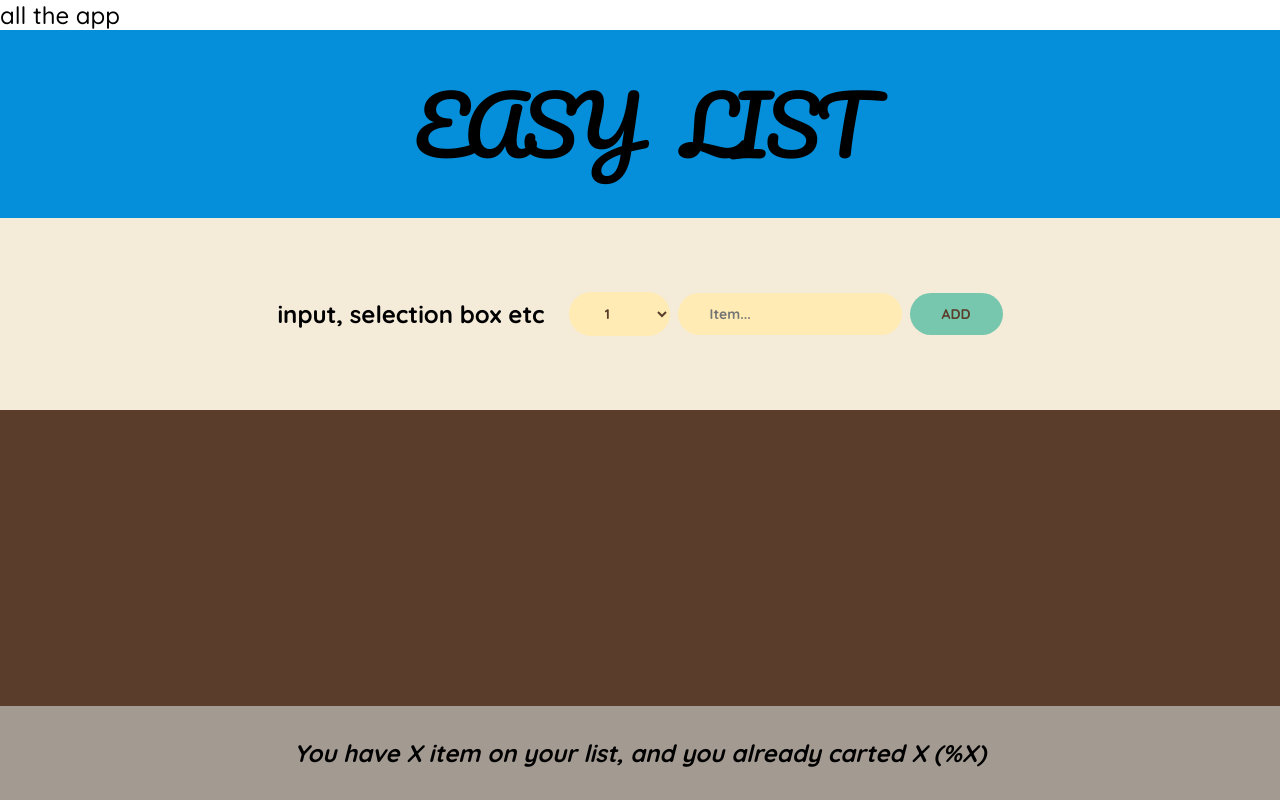
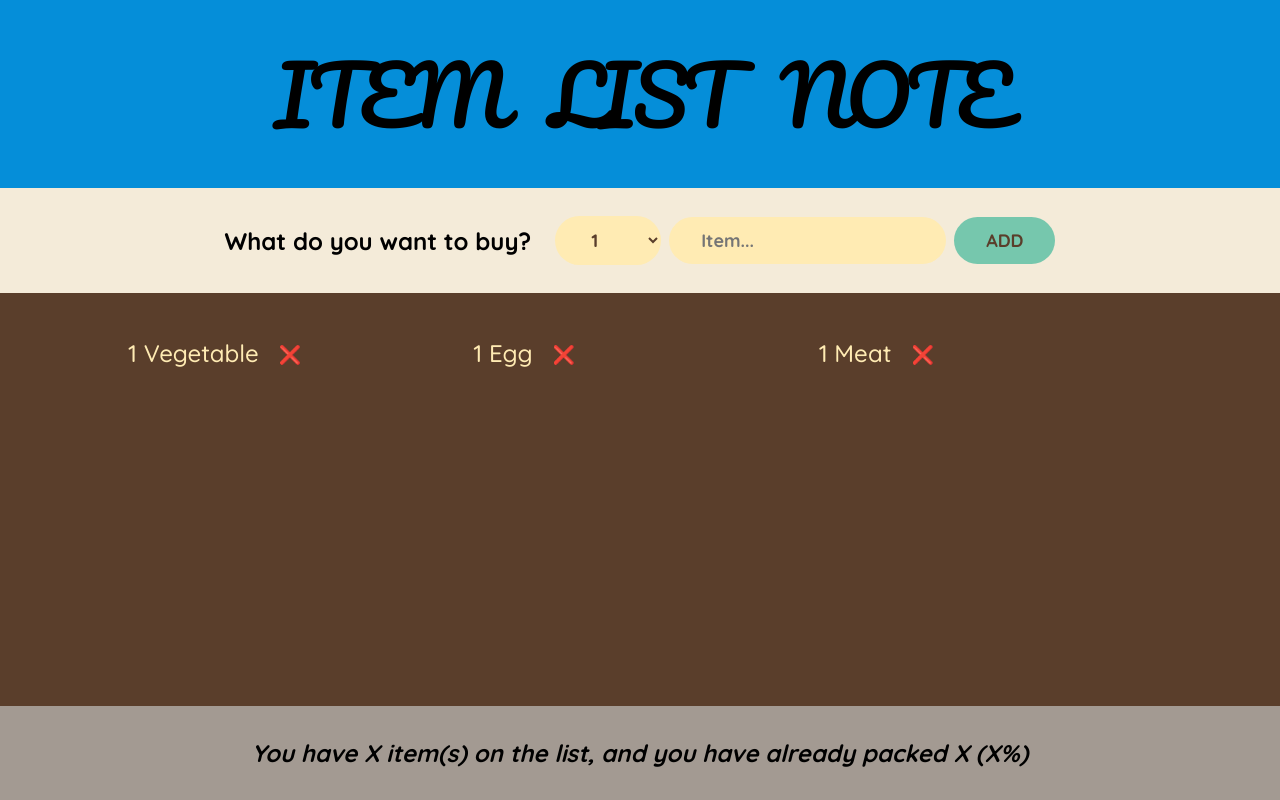
Before and after one commit to Bocahapel/travel-list, a React (Create React App) app: page / in a window 1280 px wide. Built offline with nearby package versions, Linux system fonts and the light colour scheme.

Commit message:
creating new code for review

```diff
--- a/src/App.js
+++ b/src/App.js
@@ -6,18 +6,34 @@ const initialItems = [
   { id: 3, description: "Meat", quantity: 1, packed: false },
 ];
 
-export default function App() {
+/*export default function App() {
   const [items, setItems] = useState([]);
 
   function handleAddNewItems(item) {
     setItems((items) => [...items, item]);
+  }
+
+  function handleDeleteItem(id) {
+    setItems((items) => items.filter((items) => items.id !== id));
+  }
+
+  function handleToggleItems(id) {
+    setItems((items) =>
+      items.map((item) =>
+        item.id === id ? { ...item, packed: !item.packed } : item
+      )
+    );
   }
   return (
     <div className="app">
       all the app
       <Logo />
       <Form onAddItems={handleAddNewItems} />
-      <PackingList items={items} />
+      <PackingList
+        items={items}
+        onDeleteItems={handleDeleteItem}
+        onToggleItems={handleToggleItems}
+      />
       <Stats />
     </div>
   );
@@ -65,25 +81,35 @@ function Form({ onAddItems }) {
   );
 }
 
-function PackingList({ items }) {
+function PackingList({ items, onDeleteItems, onToggleItems }) {
   return (
     <div className="list">
       <ul>
         {items.map((item) => (
-          <Item item={item} key={item.id} />
+          <Item
+            item={item}
+            key={item.id}
+            onDeleteItems={onDeleteItems}
+            onToggleItems={onToggleItems}
+          />
         ))}
       </ul>
     </div>
   );
 }
 
-function Item({ item }) {
+function Item({ item, onDeleteItems, onToggleItems }) {
   return (
     <li>
+      <input
+        type="checkbox"
+        value={item.packed}
+        onChange={() => onToggleItems(item.id)}
+      />
       <span style={item.packed ? { textDecoration: "line-through" } : {}}>
         {item.quantity} {item.description}
       </span>
-      <button>❌</button>
+      <button onClick={() => onDeleteItems(item.id)}>❌</button>
     </li>
   );
 }
@@ -95,3 +121,119 @@ function Stats() {
     </footer>
   );
 }
+*/
+
+/*1. Create the default App function and <something /> inside it
+export default function App() {
+  return (
+    <div className="app">
+      <Logo />
+      <Form />
+      <PackingList />
+      <Stats />
+    </div>
+  );
+}*/
+export default function App() {
+  return (
+    <div className="app">
+      <Logo />
+      <Form />
+      <PackingList />
+      <Stats />
+    </div>
+  );
+}
+
+/*This is a logo function
+ */
+function Logo() {
+  return <h1>Item List Note</h1>;
+}
+
+/* 1. create default Form function with placeholder
+
+function Form() {
+  return (
+    <form className="add-form">
+      <h3>What do you want to buy?</h3>
+    </form>
+  );
+}
+*/
+function Form() {
+  return (
+    <form className="add-form">
+      <h3>What do you want to buy?</h3>
+
+      {/* 1. Select is a selection dropdown
+          2. breakdown using array methon so user can adjust the selection length
+      */}
+      <select>
+        {/*Array.from({ length: 20 }, (_, i) => i + 1) is creating an array of number 1-20
+
+            .map((num) => (
+          <option value={num} key={num}>
+            {num}
+          </option>
+            ^for each number, return <option>num</option> that:
+             - value={num} Sets the value of the option (used internally when an option is selected).
+             - key={num} A unique identifier React uses to keep track of elements efficiently during re-rendering.
+        */}
+        {Array.from({ length: 20 }, (_, i) => i + 1).map((num) => (
+          <option value={num} key={num}>
+            {num}
+          </option>
+        ))}
+      </select>
+
+      {/*Input is a textbox that user can type something*/}
+      <input type="text" placeholder="Item..." />
+
+      {/*Button just a button*/}
+      <button>Add</button>
+    </form>
+  );
+}
+
+/* 1. create default packinglist function
+ */
+function PackingList() {
+  return (
+    <div className="list">
+      <ul>
+        {/*breakdown the array object into item, the {item} is prop that passed into Item component*/}
+        {initialItems.map((item) => (
+          <Item item={item} />
+        ))}
+      </ul>
+    </div>
+  );
+}
+
+/* 1. create Item component with passed props
+ */
+function Item({ item }) {
+  return (
+    <li>
+      {/*create an if logic to line through the listed item if already packed*/}
+      <span style={item.packed ? { textDecoration: "line-through" } : {}}>
+        {/*props.what based on the object*/}
+        {item.quantity} {item.description}
+      </span>
+      <button>❌</button>
+    </li>
+  );
+}
+
+/*1. create defaul footer with placeholder
+ */
+function Stats() {
+  return (
+    <footer className="stats">
+      <em>
+        You have X item(s) on the list, and you have already packed X (X%)
+      </em>
+    </footer>
+  );
+}
--- a/src/index.css
+++ b/src/index.css
@@ -46,11 +46,10 @@ h1 {
 
 .add-form {
   background-color: #f4ebd9;
-  padding: 1.2rem 0;
+  padding: 2.8rem 0;
   display: flex;
   align-items: center;
   justify-content: center;
-
   gap: 0.8rem;
 }
 
@@ -69,7 +68,7 @@ input {
   border-radius: 10rem;
   padding: 1.2rem 3.2rem;
   font-weight: 700;
-  font-size: 1.4rem;
+  font-size: 1.8rem;
   cursor: pointer;
 }
 
@@ -81,8 +80,8 @@ input {
 .list {
   background-color: #5a3e2b;
   color: #ffebb3;
-  padding: 2.8rem 0;
-  margin-top: 0;
+  padding: 4rem 0;
+
   display: flex;
   justify-content: space-between;
   flex-direction: column;
@@ -103,7 +102,7 @@ input {
   list-style: none;
   width: 80%;
   overflow: scroll;
-  min-height: 30vh;
+
   display: grid;
   grid-template-columns: repeat(auto-fit, minmax(250px, 1fr));
   gap: 1.2rem;
```
